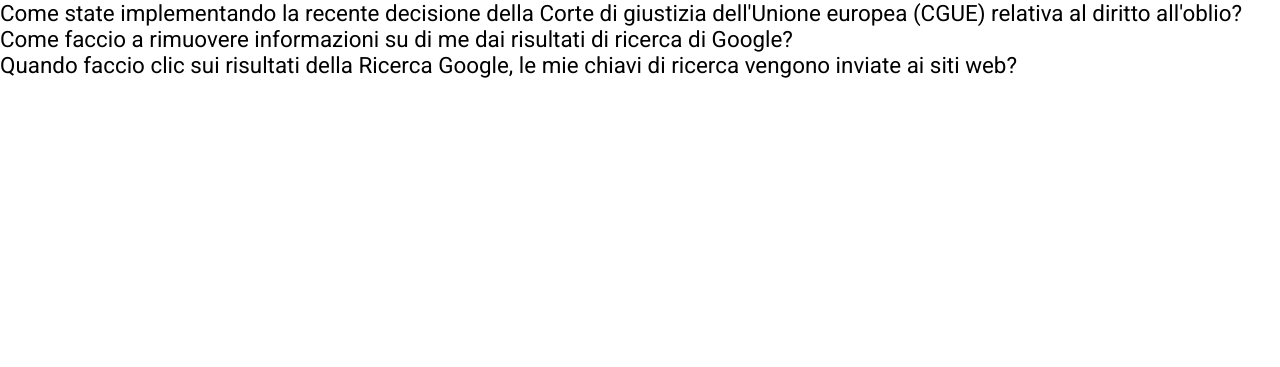
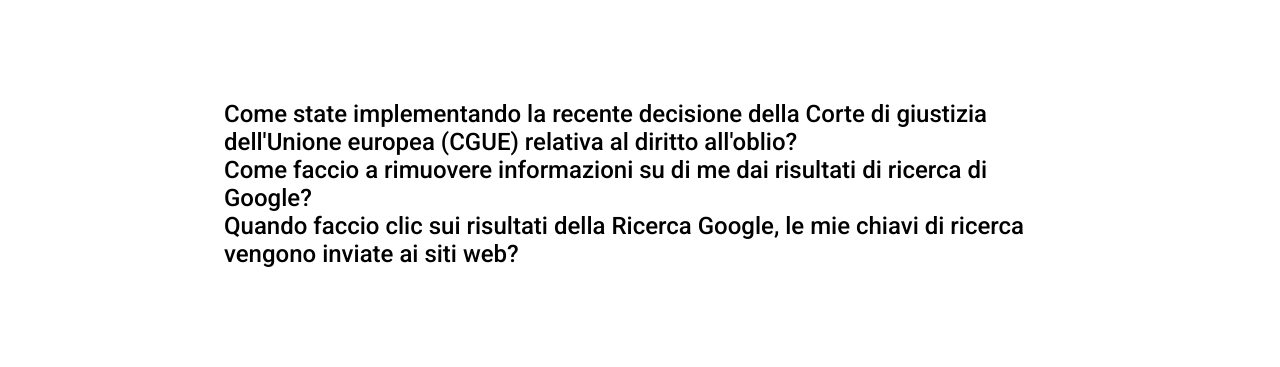
Before and after one commit to MatteoPetracci/php-google-faq, a PHP site: page / in a window 1280 px wide. Shown: the part 96-463 px from the top of the page. Run offline with PHP 8.4, Linux system fonts and the light colour scheme.

Commit message:
css main

```diff
--- a/css/style.css
+++ b/css/style.css
@@ -15,8 +15,8 @@ h2 {
 }
 
 h4 {
-  font-weight: normal;
-  font-size: 1.4em;
+  font-weight: 500;
+  font-size: 1.5em;
 }
 
 a {
@@ -82,3 +82,9 @@ li.blue {
 }
 
 /* MAIN */
+
+main {
+  width: 65%;
+  margin: auto;
+  padding: 100px 0;
+}
```
